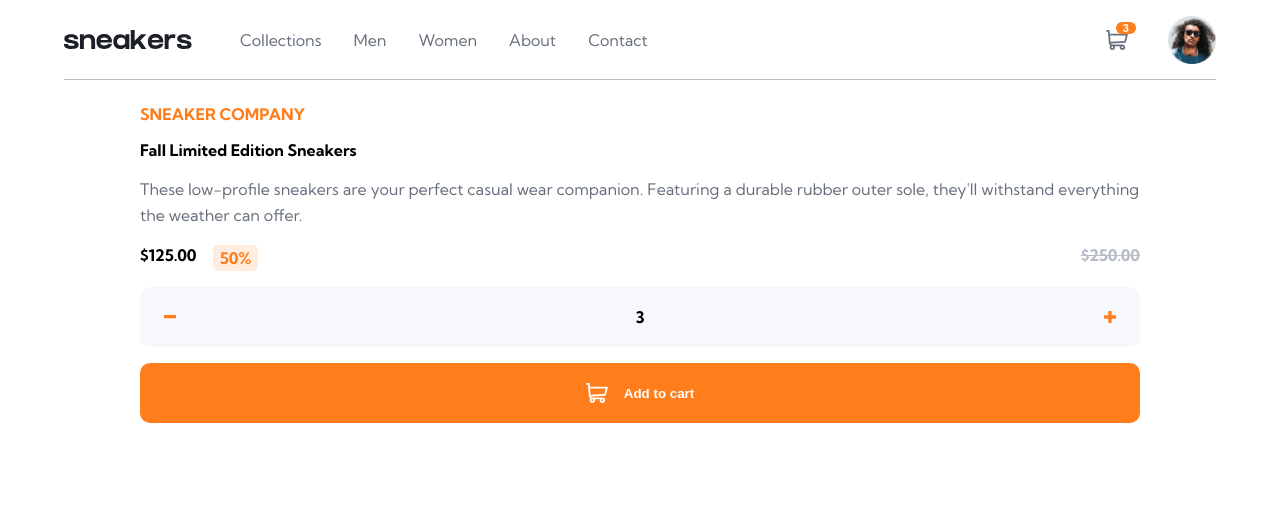
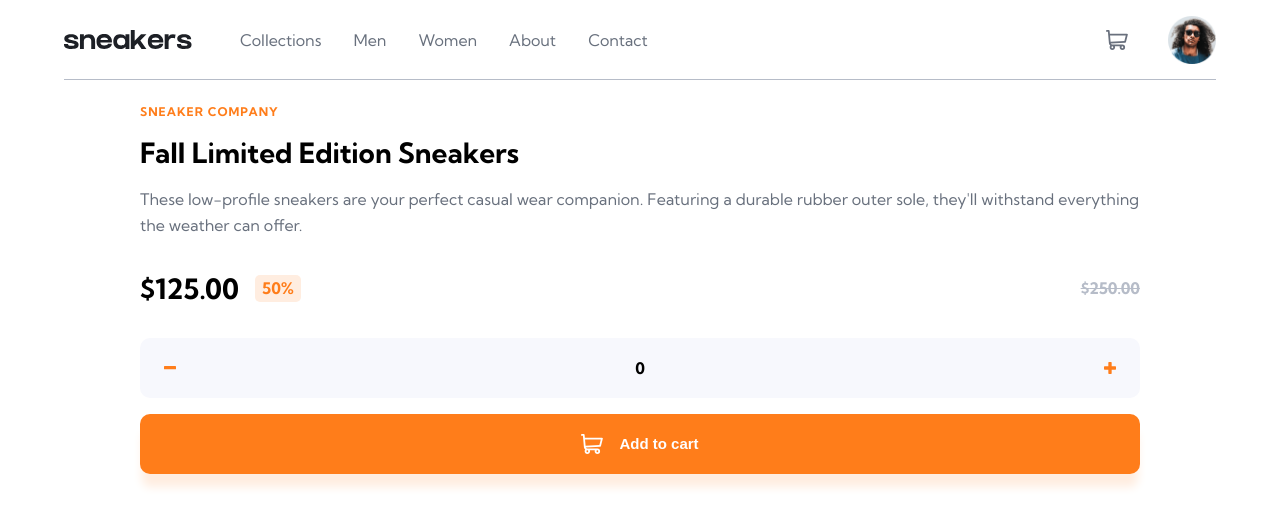
Before and after one commit to koliberdapv/ecommerce_product_page, a React (Vite) app in the folder ecommerce_product/: page / in a window 1280 px wide. Shown: the top 526 px of the page. Built offline with nearby package versions, Linux system fonts and the light colour scheme.

Commit message:
useReducer inmplimented + productInfo page made dynamic + buttons functional

```diff
--- a/ecommerce_product/src/ProductInfo.jsx
+++ b/ecommerce_product/src/ProductInfo.jsx
@@ -1,7 +1,9 @@
-import decrease from './images/icon-minus.svg';
-import increase from './images/icon-plus.svg';
+import { useGlobalContext } from './context';
+import decreaseImage from './images/icon-minus.svg';
+import increaseImage from './images/icon-plus.svg';
 
 const ProductInfo = () => {
+	const { product, amount, increase, decrease, addToCart } = useGlobalContext();
 	return (
 		<section className="product_info">
 			<div className="product_info_container | grid">
@@ -13,28 +15,32 @@ const ProductInfo = () => {
 					the weather can offer.
 				</p>
 				<div className="product_price_container | flex">
-					<span className="price | bold">$125.00</span>
-					<span className="discount | bold">50%</span>
-					<span className="full_price | bold">$250.00</span>
+					<span className="price | bold">${product.price.toFixed(2)}</span>
+					<span className="discount | bold">{product.discount}%</span>
+					<span className="full_price | bold">
+						${product.fullPrice.toFixed(2)}
+					</span>
 				</div>
 				<div className="purchase_options | grid">
 					<div className="amount_options | flex">
 						<button
 							type="button"
 							className="amount_decrease_btn btn"
+							onClick={decrease}
 						>
 							<img
-								src={decrease}
+								src={decreaseImage}
 								alt="decrease"
 							/>
 						</button>
-						<span className="product_amount | bold">3</span>
+						<span className="product_amount | bold">{amount}</span>
 						<button
 							type="button"
 							className="amount_increase_btn btn"
+							onClick={increase}
 						>
 							<img
-								src={increase}
+								src={increaseImage}
 								alt="increase"
 							/>
 						</button>
@@ -42,6 +48,7 @@ const ProductInfo = () => {
 					<button
 						type="button"
 						className="add_to_cart_btn btn | flex"
+						onClick={() => addToCart()}
 					>
 						<svg
 							width="22"
@@ -52,7 +59,7 @@ const ProductInfo = () => {
 							<path
 								d="M20.925 3.641H3.863L3.61.816A.896.896 0 0 0 2.717 0H.897a.896.896 0 1 0 0 1.792h1l1.031 11.483c.073.828.52 1.726 1.291 2.336C2.83 17.385 4.099 20 6.359 20c1.875 0 3.197-1.87 2.554-3.642h4.905c-.642 1.77.677 3.642 2.555 3.642a2.72 2.72 0 0 0 2.717-2.717 2.72 2.72 0 0 0-2.717-2.717H6.365c-.681 0-1.274-.41-1.53-1.009l14.321-.842a.896.896 0 0 0 .817-.677l1.821-7.283a.897.897 0 0 0-.87-1.114ZM6.358 18.208a.926.926 0 0 1 0-1.85.926.926 0 0 1 0 1.85Zm10.015 0a.926.926 0 0 1 0-1.85.926.926 0 0 1 0 1.85Zm2.021-7.243-13.8.81-.57-6.341h15.753l-1.383 5.53Z"
 								fill="currentColor"
-								fill-rule="nonzero"
+								fillRule="nonzero"
 							/>
 						</svg>
 						<span className="bold">Add to cart</span>
--- a/ecommerce_product/src/User.jsx
+++ b/ecommerce_product/src/User.jsx
@@ -1,7 +1,9 @@
 import avatar from './images/image-avatar.png';
-import cart from './images/icon-cart.svg';
+import cartImage from './images/icon-cart.svg';
+import { useGlobalContext } from './context';
 
 const User = () => {
+	const { cart } = useGlobalContext();
 	return (
 		<div className="user_info | flex">
 			<button
@@ -9,10 +11,16 @@ const User = () => {
 				className="cart_btn btn"
 			>
 				<img
-					src={cart}
+					src={cartImage}
 					alt="cart"
 				/>
-				<span className="cart_counter | bold">3</span>
+				<span
+					className={`${
+						cart.amountInCart >= 1 ? 'cart_counter | bold' : 'hidden'
+					}`}
+				>
+					{cart.amountInCart}
+				</span>
 			</button>
 			<a
 				href="#"
--- /dev/null
+++ b/ecommerce_product/src/actions.js
@@ -0,0 +1,3 @@
+export const INCREASE = 'INCREASE';
+export const DECREASE = 'DECREASE';
+export const ADD_TO_CART = 'ADD_TO_CART';
--- a/ecommerce_product/src/context.jsx
+++ b/ecommerce_product/src/context.jsx
@@ -1,9 +1,42 @@
-import { useContext, createContext, useState } from 'react';
+import { useContext, createContext, useState, useReducer } from 'react';
+import reducer from './reducer';
+import { INCREASE, DECREASE, ADD_TO_CART } from './actions';
 
 const AppContext = createContext();
 
+const initialState = {
+	product: {
+		fullPrice: 250.0,
+		discount: 50,
+		price: 125.0,
+	},
+	amount: 0,
+	cart: {
+		amountInCart: 0,
+		totalPrice: 0,
+	},
+};
+
 export const AppProvider = ({ children }) => {
-	return <AppContext.Provider value={{}}>{children}</AppContext.Provider>;
+	const [state, dispatch] = useReducer(reducer, initialState);
+
+	const increase = () => {
+		dispatch({ type: INCREASE });
+	};
+
+	const decrease = () => {
+		dispatch({ type: DECREASE });
+	};
+
+	const addToCart = () => {
+		dispatch({ type: ADD_TO_CART });
+	};
+
+	return (
+		<AppContext.Provider value={{ ...state, increase, decrease, addToCart }}>
+			{children}
+		</AppContext.Provider>
+	);
 };
 
 export const useGlobalContext = () => {
--- a/ecommerce_product/src/index.css
+++ b/ecommerce_product/src/index.css
@@ -15,7 +15,13 @@
 	--fs-100: 0.75rem;
 	--fs-200: 0.875rem;
 	--fs-300: 0.9375rem;
-	--fs-400: 1rem;
+	--fs-400: 1.25rem;
+	--fs-500: 1.5rem;
+	--fs-600: 1.75rem;
+	--fs-700: 2rem;
+	--fs-800: 2.5rem;
+	--fs-900: 3rem;
+	--fs-1000: 3.5rem;
 
 	--br-5: 5px;
 	--br-10: 10px;
@@ -178,7 +184,8 @@ dialog::backdrop {
 }
 .sidebar_close_btn {
 	width: 2.15rem;
-	margin-left: 1.25rem;
+	/* margin-left: 1rem; */
+	margin-left: 0.75rem;
 }
 .grid {
 	display: grid;
@@ -214,9 +221,11 @@ dialog::backdrop {
 	color: var(--clr-orange);
 
 	text-transform: uppercase;
-	font-size: ;
+	font-size: var(--fs-100);
+	letter-spacing: 1px;
 }
 .product_title {
+	font-size: var(--fs-600);
 }
 .product_description {
 	color: var(--clr-dark-greyish-blue);
@@ -224,8 +233,11 @@ dialog::backdrop {
 }
 .product_price_container {
 	justify-content: space-between;
+	align-items: center;
+	margin: 1rem 0;
 }
 .price {
+	font-size: var(--fs-600);
 }
 .discount {
 	margin: 0 auto 0 1rem;
@@ -262,6 +274,8 @@ dialog::backdrop {
 	gap: 1rem;
 	color: var(--clr-white);
 	padding: 1.25rem;
+	font-size: var(--fs-300);
+	box-shadow: 0px 15px 10px -2px var(--clr-pale-orange);
 }
 .add_to_cart_btn:hover {
 	opacity: 0.8;
@@ -269,3 +283,6 @@ dialog::backdrop {
 .cart_svg {
 	width: auto;
 }
+.hidden {
+	display: none;
+}
--- /dev/null
+++ b/ecommerce_product/src/reducer.js
@@ -0,0 +1,26 @@
+import { INCREASE, DECREASE, ADD_TO_CART } from './actions';
+
+const reducer = (state, action) => {
+	if (action.type === INCREASE) {
+		const newAmount = state.amount + 1;
+		return { ...state, amount: newAmount };
+	}
+	if (action.type === DECREASE) {
+		if (state.amount <= 0) return { ...state };
+		const newAmount = state.amount - 1;
+		return { ...state, amount: newAmount };
+	}
+	if (action.type === ADD_TO_CART) {
+		const newCartAmount = state.cart.amountInCart + state.amount;
+		const newTotalPrice = state.product.price * newCartAmount;
+		const newCart = {
+			...state.cart,
+			amountInCart: newCartAmount,
+			totalPrice: newTotalPrice,
+		};
+		return { ...state, cart: newCart };
+	}
+
+	throw new Error(`no matching action type : ${action.type}`);
+};
+export default reducer;
```
Also changed, not shown: 1 other file (tests, documents, lock files or other folders).
